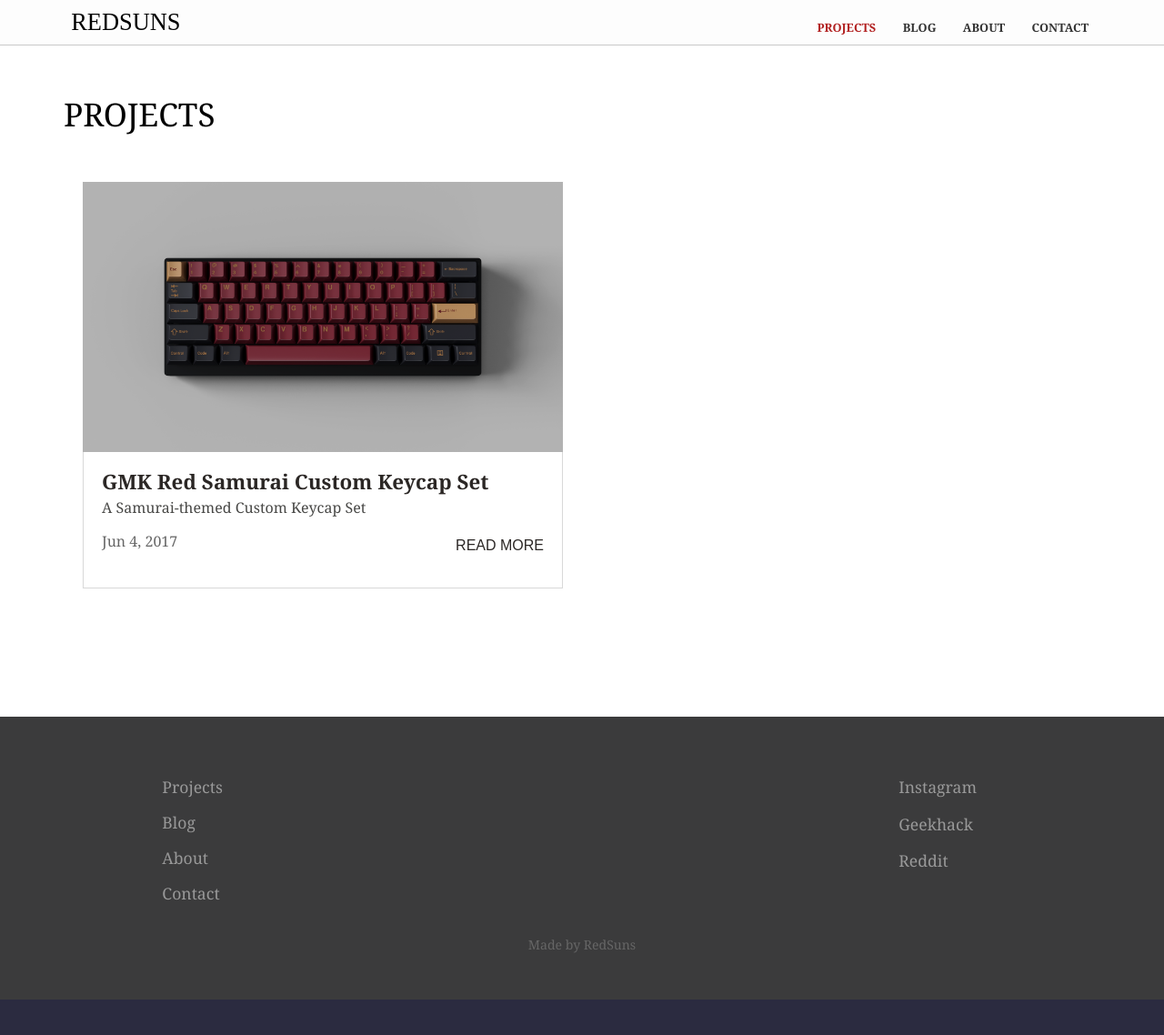
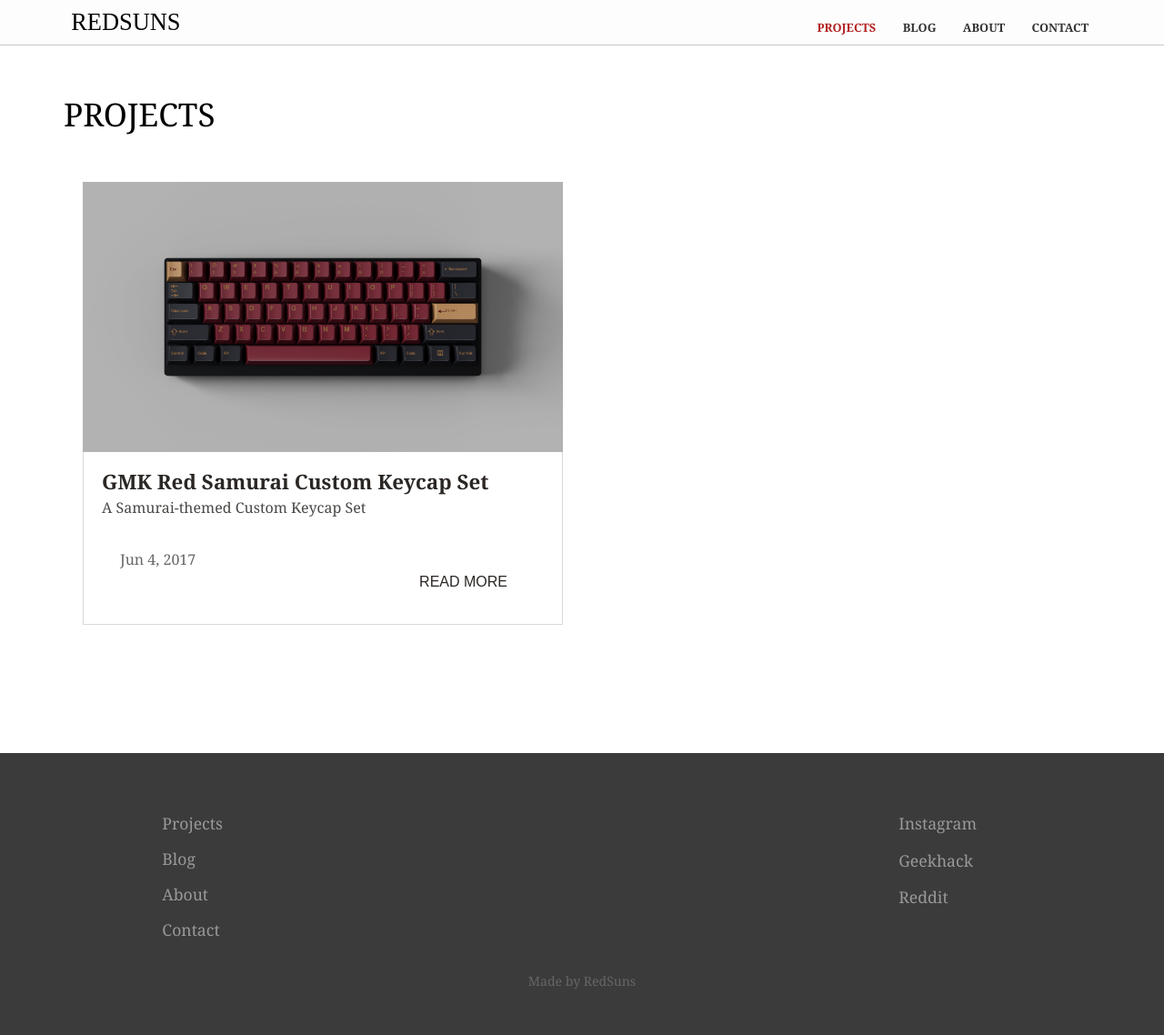
Before and after one commit to RedSunsRMK/redsunsrmk.github.io, a Jekyll site: the page built from projects.html, in a window 1280 px wide and 1139 px high. Shown: the whole window at 91% size. Built offline with Jekyll 4.4.1, drawn with Linux system fonts in a browser that asks for light colours.

Commit message:
Update layout.scss

```diff
--- a/_sass/layout.scss
+++ b/_sass/layout.scss
@@ -250,22 +250,15 @@ blockquote:before {
 		color: #484846;
 	}
 
-	.detailstwo {
-		line-height: 1.2;
-		position: relative;
-		bottom: 0;
-		left: 0;
-		right: 0;
-		background: rgba(255, 255, 255, 1.0);
-		padding: 20px;
-	}
 
 	.projectdate {
+		padding: 20px;
 		font-size: 1em;
 		text-align: left;
 	}
 
 	.readmore {
+		padding: 20px;
 		font-family: "Titillium Web",arial,sans-serif !important;
 		font-size: 1em;
 		margin-top: 5px;
```
